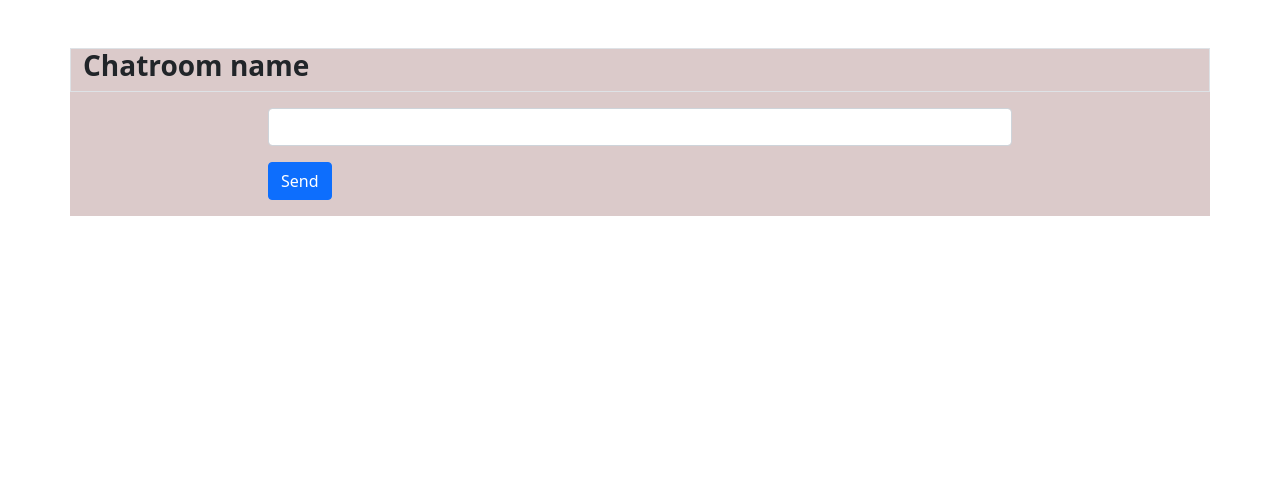
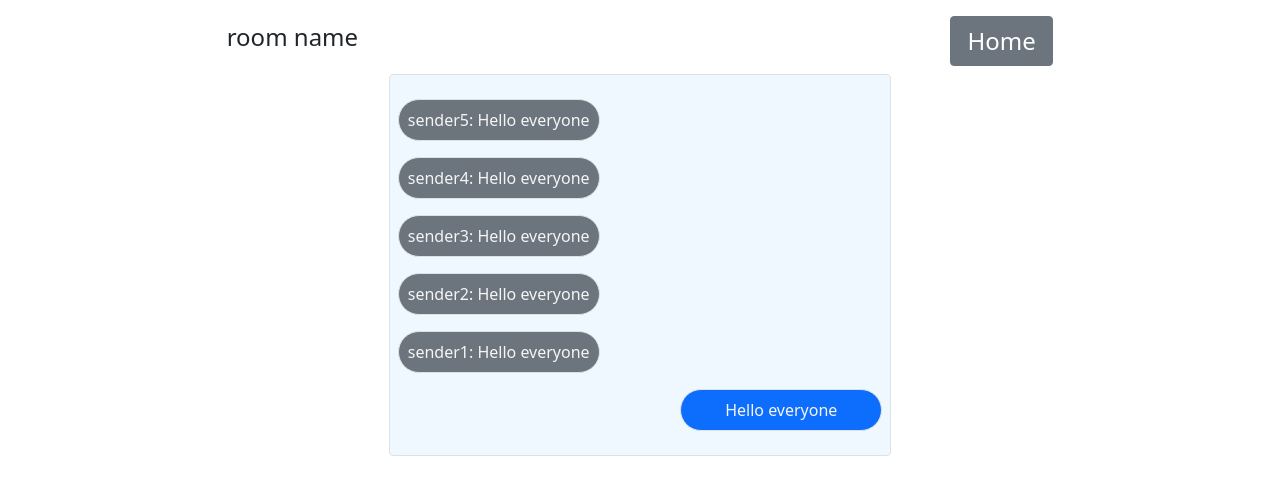
Before and after one commit to glaysa/python-wRESTling-bots, a Flask app: page /chatroom in a window 1280 px wide. Shown: the top 495 px of the page. Run offline with Flask 2, Linux system fonts and the light colour scheme; parts of the project's set-up code (start-up, migrations or seed data) failed here and were passed over.

Commit message:
the chat room page is now done. There is some small logical details that we need to add.

```diff
--- a/app/templates/chatroom.html
+++ b/app/templates/chatroom.html
@@ -2,27 +2,29 @@
 {% block title %}Chat Room{% endblock %}
 
 {% block page %}
-    <div class="container-md mt-5 " style="background: #dbcaca">
-        <div class="row">
-            <div class="mb-3 h-75 col-md-12 border">
-                <h3 class="fw-bold">Chatroom name</h3>
-                <!--
+    <div class="d-flex p-2 mt-2 justify-content-around align-items-center">
+        <h5 class="fs-4 col-md-3">room name</h5>
+        <a href="home" class="col-md-1 fs-4 btn btn-secondary">Home</a>
+    </div>
 
-                {% for room in chatrooms %}
-                <button class="btn primary-btn">{{ room.name }}</button>
-                    {% endfor %}-->
-                <!--
-                <div class="mt-3" style="background: coral; width: 100px; height: 40px;"></div>
-                <div class="mt-3" style="background: coral; width: 100px; height: 40px;"></div>
-                <div class="mt-3" style="background: coral; width: 100px; height: 40px;"></div>
-                -->
-            </div>
-            <form action="" method="POST" class="col-md-12">
-                <div class="mx-auto col-md-8">
-                    <input type="text" name="message" class="form-control">
-                    <button type="submit" class="btn btn-primary mb-3 mt-3">Send</button>
-                </div>
-            </form>
+    <div class="p-2 d-flex flex-column justify-content-center border border-1 rounded mx-auto" style="color: whitesmoke; background-color: aliceblue;width: 40%;">
+        <div class="col-md-5 bg-secondary mt-3 align-self-start border rounded-pill">
+            <p class="p-0 fs-6 text-md-center m-2">sender5: Hello everyone</p>
+        </div>
+        <div class="col-md-5 bg-secondary mt-3 align-self-start border rounded-pill">
+            <p class="p-0 fs-6 text-md-center m-2">sender4: Hello everyone</p>
+        </div>
+        <div class="col-md-5 bg-secondary mt-3 align-self-start border rounded-pill">
+            <p class="p-0 fs-6 text-md-center m-2">sender3: Hello everyone</p>
+        </div>
+        <div class="col-md-5 bg-secondary mb-3 mt-3 align-self-start border rounded-pill">
+            <p class="p-0 fs-6 text-md-center m-2">sender2: Hello everyone</p>
+        </div>
+        <div class="col-md-5 bg-secondary mb-3 align-self-start border rounded-pill">
+            <p class="p-0 fs-6 text-md-center m-2">sender1: Hello everyone</p>
+        </div>
+        <div class="col-md-5 bg-primary mb-3 align-self-end border rounded-pill">
+            <p class="p-0 fs-6 text-md-center m-2">Hello everyone</p>
         </div>
     </div>
 {% endblock %}
--- a/app/web_views.py
+++ b/app/web_views.py
@@ -28,6 +28,7 @@ def get_profile_page():
     return render_template("profile.html")
 
 
-@app.route("/chatroom")
+@app.route("/chatroom")      # for now we should use the route below.
+@app.route("/chatroom/<room_id>")
 def get_room():
     return render_template("chatroom.html")
--- a/data/models.py
+++ b/data/models.py
@@ -16,8 +16,8 @@ class User:
 @dataclass()
 class Chatroom:
     name: str
-    users: list[str] = field(default=[])
-    messages: list[str] = field(default=[])
+    users: list[str] = field(default=list)
+    messages: list[str] = field(default_factory=list)
     room_id: str = field(default_factory=get_id)
 
 
```
Also changed, not shown: codetest/encoder_usage.py (deleted, +0 -34 lines).
